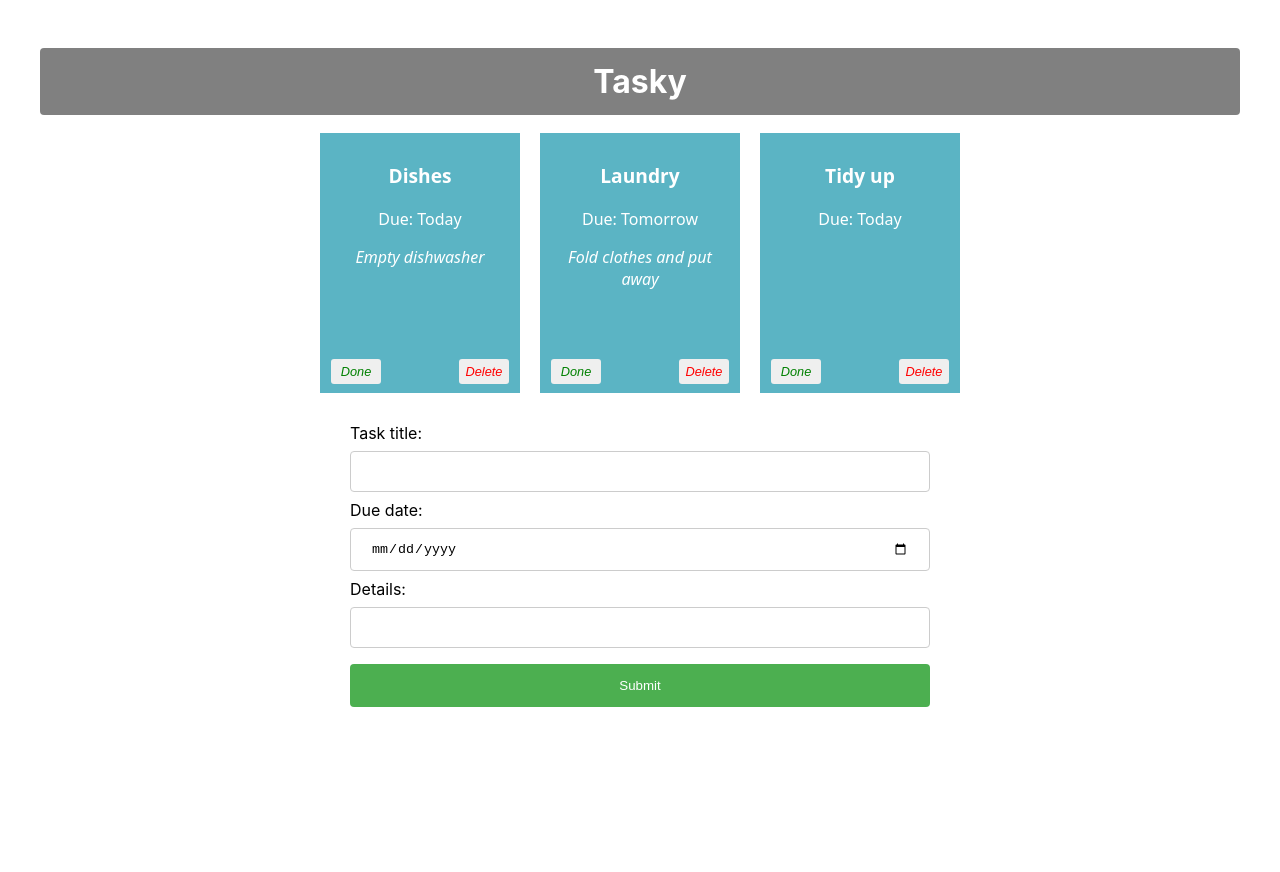
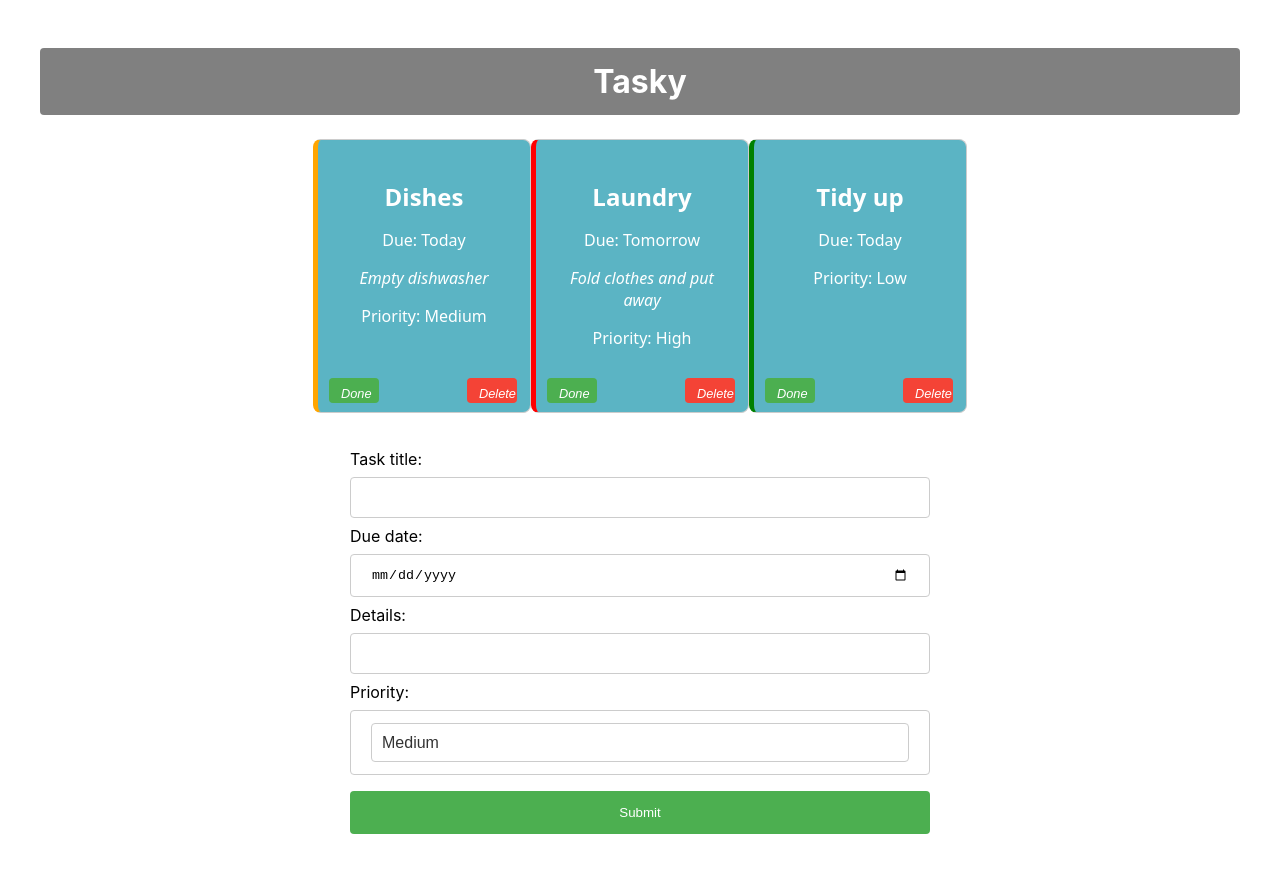
Before and after one commit to jkdeepc/react-basics-labs, a React (Create React App) app in the folder tasky/: page / in a window 1280 px wide. Shown: the top 872 px of the page. Before the commit the page ends 800 px from the top, so only its background shows below. Built offline with nearby package versions, Linux system fonts and the light colour scheme.

Commit message:
Tasky Lab 2 - Exercises done

```diff
--- a/tasky/src/App.css
+++ b/tasky/src/App.css
@@ -88,3 +88,84 @@
   width: 50%;
   margin: auto;
 }
+.card {
+  border: 1px solid #ccc;
+  padding: 16px;
+  margin: 16px 0;
+  border-radius: 8px;
+  position: relative;
+  transition: background-color 0.3s ease;
+}
+
+.card.done {
+  background-color: #e0ffe0 !important;
+  text-decoration: line-through;
+}
+
+.card.high {
+  border-left: 5px solid red;
+}
+
+.card.medium {
+  border-left: 5px solid orange;
+}
+
+.card.low {
+  border-left: 5px solid green;
+}
+
+.card .title {
+  font-size: 1.5em;
+  margin-bottom: 8px;
+}
+
+.card .content {
+  margin-bottom: 8px;
+}
+
+.card button {
+  margin-right: 8px;
+  padding: 8px 12px;
+  border: none;
+  border-radius: 4px;
+  cursor: pointer;
+}
+
+.card .doneButton {
+  background-color: #4CAF50; /* 绿色 */
+  color: white;
+}
+
+.card .deleteButton {
+  background-color: #f44336; /* 红色 */
+  color: white;
+}
+.priority-select {
+  width: 100%; /* Set to full width */
+  padding: 10px; /* Add padding inside the select box */
+  border: 1px solid #ccc; /* Border around the select box */
+  border-radius: 4px; /* Rounded corners */
+  font-size: 16px; /* Text size */
+  color: #333; /* Text color */
+  background-color: #fff;
+
+  -webkit-appearance: none;
+  -moz-appearance: none;
+  cursor: pointer;
+  appearance: none;
+  box-sizing: border-box;
+}
+
+
+
+/* Styling for the container wrapping the select box */
+.select-container {
+  width: 100%;
+  padding: 12px 20px;
+  margin: 8px 0;
+  display: inline-block;
+  border: 1px solid #ccc;
+  border-radius: 4px;
+  box-sizing: border-box;
+  appearance: none;
+}
--- a/tasky/src/App.js
+++ b/tasky/src/App.js
@@ -7,9 +7,9 @@
 
   const [ taskState, setTaskState ] = useState({
     tasks: [
-      { id: 1, title:"Dishes", description: "Empty dishwasher", deadline: "Today", done: false },
-      { id: 2, title: "Laundry", description: "Fold clothes and put away", deadline: "Tomorrow", done: false },
-      { id: 3, title: "Tidy up", deadline: "Today", done: false}
+      { id: 1, title:"Dishes", description: "Empty dishwasher", deadline: "Today", done: false, priority: "medium" },
+      { id: 2, title: "Laundry", description: "Fold clothes and put away", deadline: "Tomorrow", done: false, priority: "high" },
+      { id: 3, title: "Tidy up", deadline: "Today", done: false, priority: "low"}
     ]
   });
 
@@ -28,7 +28,8 @@
   const [ formState, setFormState ] = useState({
     title: "",
     description: "",
-    deadline: ""
+    deadline: "",
+    priority: "medium"
   });
 
   const formChangeHandler = (event) => {
@@ -72,6 +73,7 @@
           title={task.title}
           description={task.description}
           deadline={task.deadline}
+          priority={task.priority}
           key={task.id}
           done={task.done}
           markDone={() => doneHandler(index)}
@@ -79,7 +81,7 @@
 
         />
       ))}
-      <AddTaskForm submit={formSubmitHandler} change={formChangeHandler} />
+      <AddTaskForm submit={formSubmitHandler} change={formChangeHandler} formState={formState}/>
     </div>
 );
 }
--- a/tasky/src/components/Form.js
+++ b/tasky/src/components/Form.js
@@ -19,7 +19,26 @@
             Details:
             <input type="text" name="description" onChange={(event) => props.change(event)}/>
         </label>
+        <br />
+        <label>
+          Priority:
+          <div className="select-container">
+            <select
+              className="priority-select"
+              name="priority"
+              value={props.formState.priority}
+              onChange={props.change}
+              required
+            >
+              <option value="low">Low</option>
+              <option value="medium">Medium</option>
+              <option value="high">High</option>
+            </select>
+          </div>
+        </label>
+        <br />
         <input type="submit" value="Submit" onChange={(event) => props.change(event)}/>
+
         </form>
     </div>
   )
--- a/tasky/src/components/Task.js
+++ b/tasky/src/components/Task.js
@@ -2,12 +2,13 @@
 
 
     const Task = (props) => {
-
+        const priorityClass = props.priority === 'high' ? 'high' : props.priority === 'medium' ? 'medium' : 'low';
         return (
-            <div className="card" style={{backgroundColor: props.done ? 'lightgrey' : '#5bb4c4'}}>
+            <div className={`card ${priorityClass}`}  style={{backgroundColor: props.done ? 'lightgrey' : '#5bb4c4'}}>
                 <p className="title">{props.title}</p>
                 <p>Due: {props.deadline}</p>
                 <p className="content">{props.description}</p>
+                <p>Priority: {props.priority.charAt(0).toUpperCase() + props.priority.slice(1)}</p>
                 <button onClick={props.markDone} className='doneButton'>Done</button>
                 <button className='deleteButton' onClick={props.deleteTask}>Delete</button>
             </div>
```
